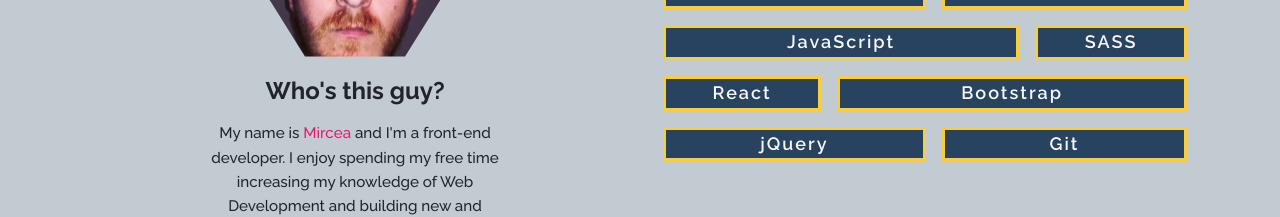
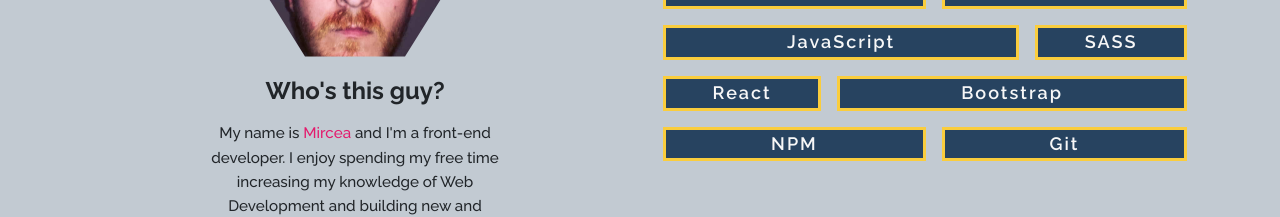
Before and after one commit to Matei87/Portfolio, a React (Create React App) app: page / in a window 1280 px wide. Shown: the part 1380-1597 px from the top of the page. Built offline with nearby package versions, Linux system fonts and the light colour scheme.

Commit message:
resume updated

```diff
--- a/src/components/About/About.js
+++ b/src/components/About/About.js
@@ -69,7 +69,7 @@ class About extends React.Component {
                             <span className="item4">SASS</span>
                             <span className="item5">React</span>
                             <span className="item6">Bootstrap</span>
-                            <span className="item7">jQuery</span>
+                            <span className="item7">NPM</span>
                             <span className="item8">Git</span>
                         </div>
 
```
Also changed, not shown: 2 other files (tests, documents, lock files or other folders).
